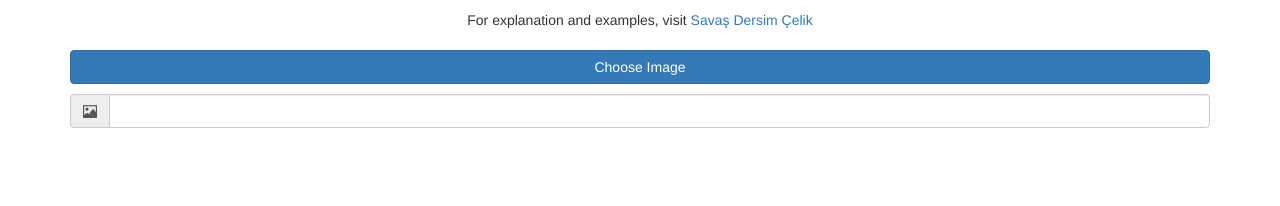
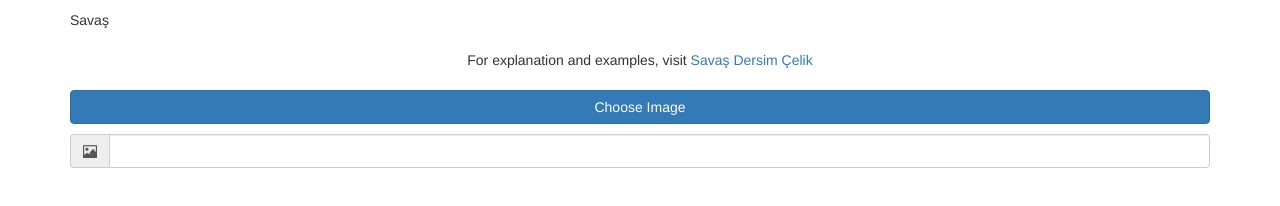
Before and after one commit to savasdersimcelik/bootstrap-modal-image-picker, a plain HTML site: page index.html in a window 1280 px wide. Drawn offline with nearby package versions, Linux system fonts and the light colour scheme.

Commit message:
I am sendding new code in my friend

```diff
--- a/index.html
+++ b/index.html
@@ -13,6 +13,9 @@
 
 <div class="container">
 	<div class="row">
+    <div class="col-md-12" style="margin-top: 10px">
+        <p>Savaş</p>
+    </div>
 		<div class="col-md-12" style="margin-top: 10px">
 			<p style="text-align:center">For explanation and examples, visit <a href="https://github.com/savasdersimcelik" target="_blank">Savaş Dersim Çelik</a></p>
 		</div>
```
